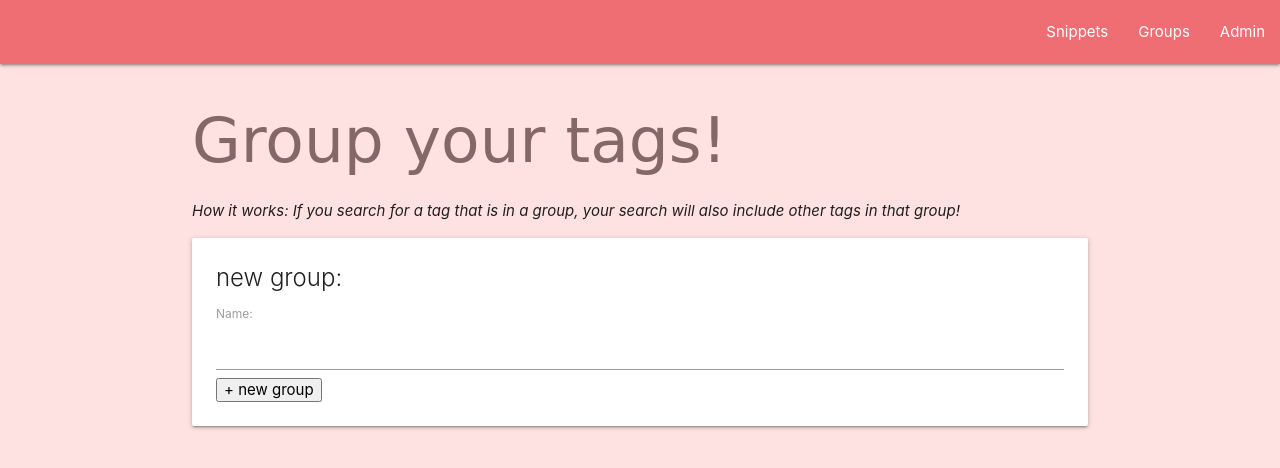
After one commit to richardkentng/snippetcollector, a Django app: page /groups/ in a window 1280 px wide. The commit adds this page. Shown: the top 468 px of the page. Run offline with Django 3.2, Linux system fonts and the light colour scheme; data that the repository does not hold is empty; some web fonts are replaced.

```diff
--- a/main_app/forms.py
+++ b/main_app/forms.py
@@ -1,7 +1,12 @@
 from django import forms
-from .models import Snippet
+from .models import Snippet, Group
 
 class SnippetForm(forms.ModelForm):
     class Meta:
         model = Snippet
         fields = ['body']
+
+class GroupForm(forms.ModelForm):
+    class Meta:
+        model = Group
+        fields = ['name']
--- a/main_app/templates/base.html
+++ b/main_app/templates/base.html
@@ -24,6 +24,7 @@
     <nav class="nav-wrapper">
         <ul class="right">
             <li><a href="{% url 'snippets' %}">Snippets</a></li>
+            <li><a href="{% url 'groups' %}">Groups</a></li>
             <li><a href="/admin" target="_blank">Admin</a></li>
         </ul>
     </nav>
--- /dev/null
+++ b/main_app/templates/groups.html
@@ -0,0 +1,31 @@
+{% extends 'base.html' %}
+
+{% block content %}
+<h1 class="h1">Group your tags!</h1>
+<p><i>How it works:  If you search for a tag that is in a group, your search will also include other tags in that group!</i></p>
+
+    <div class="card">
+        <div class="card-content">
+        <p class="card-title">new group:</p>
+            <form method="POST" action="{% url 'new_group' %}">
+                {% csrf_token %}
+                {{group_form.as_p}}
+                <input type="submit" value="+ new group">
+            </form>
+        </div>
+    </div>
+
+{% for group in groups %}
+    <div class="card">
+        <div class="card-content">
+
+            <p class="card-title">{{group.name}}</p>
+            {% for tag in group.tag_set.all %}
+                <p>{{tag.name}}</p>
+            {% endfor %}
+
+        </div>
+    </div>
+{% endfor %}
+
+{% endblock content %}
--- a/main_app/urls.py
+++ b/main_app/urls.py
@@ -7,4 +7,6 @@ urlpatterns = [
     path('snippets/<int:snippet_id>/delete', views.delete_snippet, name="delete_snippet"),
     path('snippets/<int:snippet_id>/unassoc_tag/<int:tag_id>/', views.unassoc_tag, name="unassoc_tag"),
     path('snippets/<int:snippet_id>/findOrCreate_assoc_tag/', views.findOrCreate_assoc_tag, name="findOrCreate_assoc_tag"),
+    path('groups/', views.groups, name="groups"),
+    path('groups/new', views.new_group, name="new_group"),
 ]
--- a/main_app/views.py
+++ b/main_app/views.py
@@ -1,15 +1,17 @@
 from django.shortcuts import render, redirect
 from django.http import HttpResponse
 from .models import Group, Tag, Snippet
-from .forms import SnippetForm
+from .forms import SnippetForm, GroupForm
 
 # Create your views here.
 def snippets(request):
     # query all snippets
     snippets = Snippet.objects.all()
+    # query all groups
+    groups = Group.objects.all()
     # send empty instance of SnippetForm
     snippet_form = SnippetForm()
-    return render(request, 'snippets/index.html', {'snippets': snippets, 'snippet_form': snippet_form})
+    return render(request, 'snippets/index.html', {'snippets': snippets, 'snippet_form': snippet_form, 'groups': groups})
 
 def new_snippet(request):
     # populate snippet form with post data
@@ -43,3 +45,16 @@ def findOrCreate_assoc_tag(request, snippet_id):
     # associate them
     snippet.tags.add(foundOrCreated_tag)
     return redirect('snippets')
+
+def groups(request):
+    # query groups and send to template
+    groups = Group.objects.all()
+    # send empty instance of GroupForm to template
+    group_form = GroupForm()
+    return render(request, 'groups.html', {'groups': groups, 'group_form': group_form})
+
+def new_group(request):
+    # populate instance of GroupForm with post data
+    group_form = GroupForm(request.POST)
+    group_form.save()
+    return redirect('groups')
```
Also changed, not shown: main_app/templates/snippets/index.html (+74 -5 lines).
